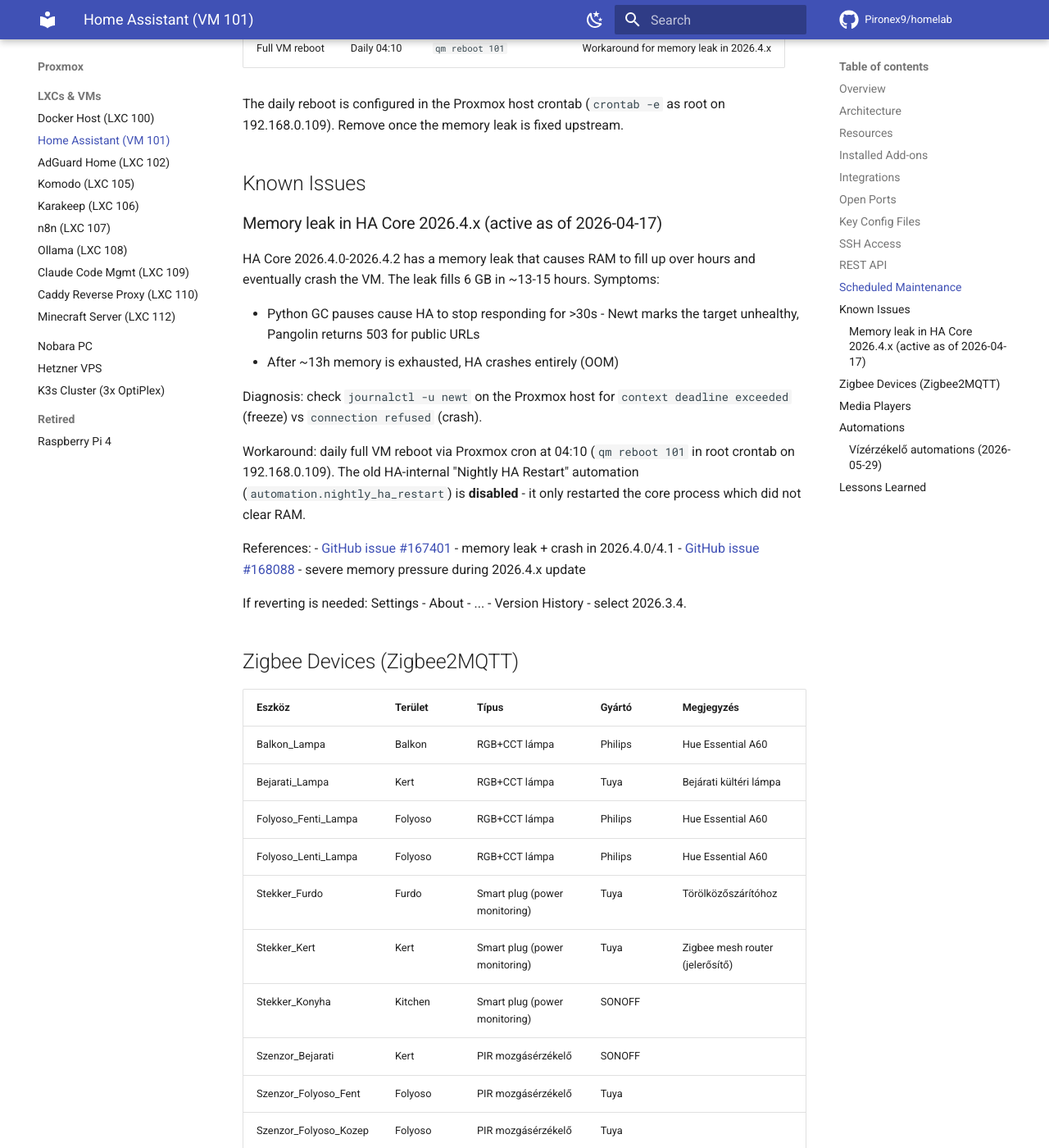
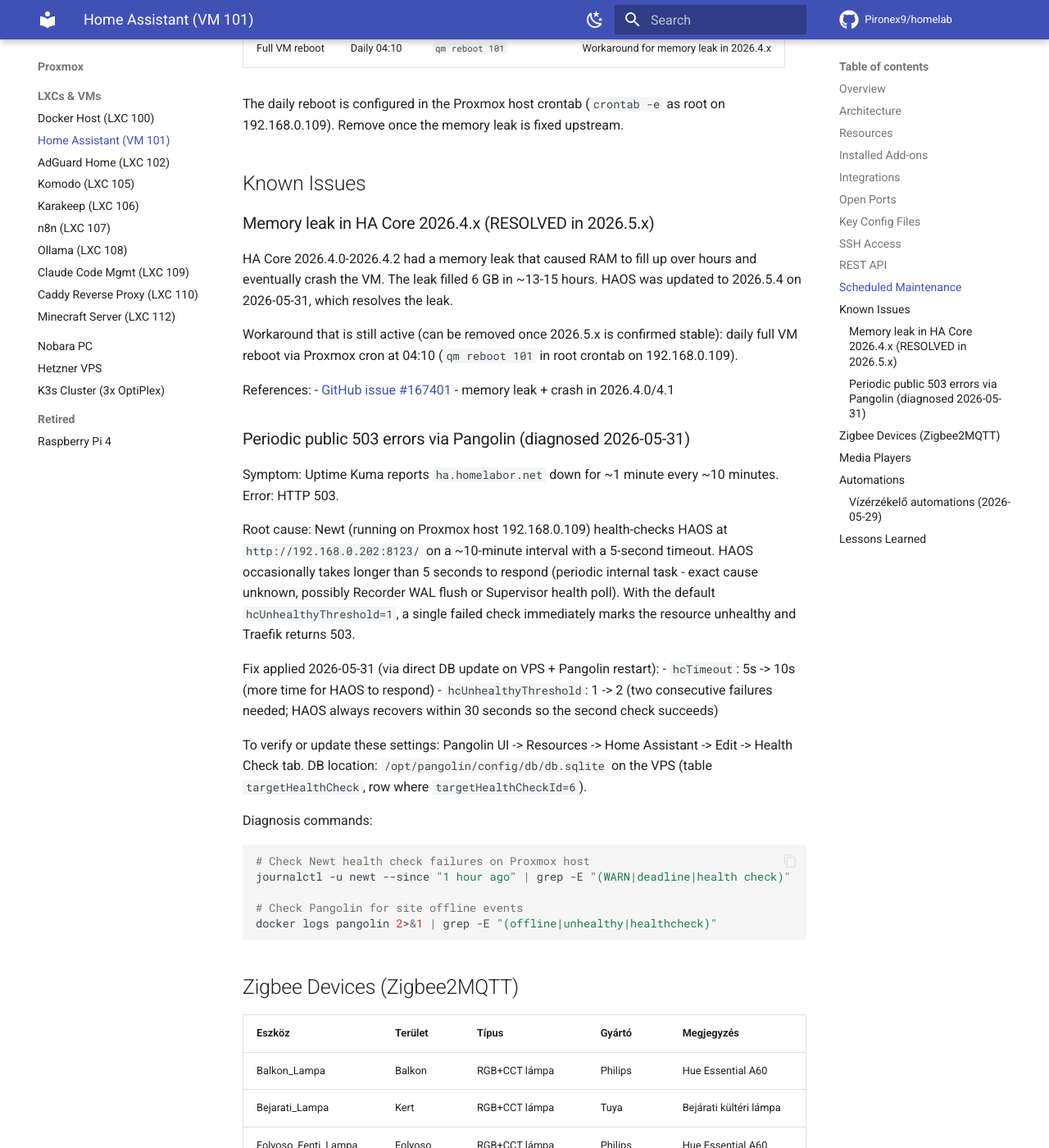
Before and after one commit to Pironex9/homelab, an MkDocs documentation site: the page built from docs/hosts/haos.md, in a window 1280 px wide and 1400 px high, scrolled down 4884 px. Shown: the whole window at 82% size. Built offline with MkDocs 1.6.1 and Material for MkDocs 9.7.7, drawn with Linux system fonts in a browser that asks for light colours; comment, search, counter and statistics services are not loaded; some of the changed text lies outside the part shown.

Commit message:
docs: document HAOS public 503 root cause and Pangolin health check fix
Periodic 503s on ha.homelabor.net were caused by Newt timing out on
HAOS health checks with hcUnhealthyThreshold=1 - one slow response
immediately triggered 503. Fixed by setting hcTimeout=10 and
hcUnhealthyThreshold=2 in Pangolin DB (2026-05-31).

- haos.md: mark 2026.4.x memory leak resolved in 2026.5.4, add
  "Periodic public 503 errors" known issue with diagnosis and fix,
  add two Lessons Learned entries about Newt health checks
- 01_Hetzner_VPS_Pangolin_Jellyfin_Setup.md: add Section 13 Lessons
  Learned with health check tuning, 503 diagnosis chain, and Newt notes

````diff
--- a/docs/hosts/haos.md
+++ b/docs/hosts/haos.md
@@ -152,22 +152,35 @@
 
 ## Known Issues
 
-### Memory leak in HA Core 2026.4.x (active as of 2026-04-17)
+### Memory leak in HA Core 2026.4.x (RESOLVED in 2026.5.x)
 
-HA Core 2026.4.0-2026.4.2 has a memory leak that causes RAM to fill up over hours and eventually crash the VM. The leak fills 6 GB in ~13-15 hours. Symptoms:
+HA Core 2026.4.0-2026.4.2 had a memory leak that caused RAM to fill up over hours and eventually crash the VM. The leak filled 6 GB in ~13-15 hours. HAOS was updated to 2026.5.4 on 2026-05-31, which resolves the leak.
 
-- Python GC pauses cause HA to stop responding for >30s - Newt marks the target unhealthy, Pangolin returns 503 for public URLs
-- After ~13h memory is exhausted, HA crashes entirely (OOM)
-
-Diagnosis: check `journalctl -u newt` on the Proxmox host for `context deadline exceeded` (freeze) vs `connection refused` (crash).
-
-Workaround: daily full VM reboot via Proxmox cron at 04:10 (`qm reboot 101` in root crontab on 192.168.0.109). The old HA-internal "Nightly HA Restart" automation (`automation.nightly_ha_restart`) is **disabled** - it only restarted the core process which did not clear RAM.
+Workaround that is still active (can be removed once 2026.5.x is confirmed stable): daily full VM reboot via Proxmox cron at 04:10 (`qm reboot 101` in root crontab on 192.168.0.109).
 
 References:
 - [GitHub issue #167401](https://github.com/home-assistant/core/issues/167401) - memory leak + crash in 2026.4.0/4.1
-- [GitHub issue #168088](https://github.com/home-assistant/core/issues/168088) - severe memory pressure during 2026.4.x update
 
-If reverting is needed: Settings - About - ... - Version History - select 2026.3.4.
+### Periodic public 503 errors via Pangolin (diagnosed 2026-05-31)
+
+Symptom: Uptime Kuma reports `ha.homelabor.net` down for ~1 minute every ~10 minutes. Error: HTTP 503.
+
+Root cause: Newt (running on Proxmox host 192.168.0.109) health-checks HAOS at `http://192.168.0.202:8123/` on a ~10-minute interval with a 5-second timeout. HAOS occasionally takes longer than 5 seconds to respond (periodic internal task - exact cause unknown, possibly Recorder WAL flush or Supervisor health poll). With the default `hcUnhealthyThreshold=1`, a single failed check immediately marks the resource unhealthy and Traefik returns 503.
+
+Fix applied 2026-05-31 (via direct DB update on VPS + Pangolin restart):
+- `hcTimeout`: 5s -> 10s (more time for HAOS to respond)
+- `hcUnhealthyThreshold`: 1 -> 2 (two consecutive failures needed; HAOS always recovers within 30 seconds so the second check succeeds)
+
+To verify or update these settings: Pangolin UI -> Resources -> Home Assistant -> Edit -> Health Check tab. DB location: `/opt/pangolin/config/db/db.sqlite` on the VPS (table `targetHealthCheck`, row where `targetHealthCheckId=6`).
+
+Diagnosis commands:
+```bash
+# Check Newt health check failures on Proxmox host
+journalctl -u newt --since "1 hour ago" | grep -E "(WARN|deadline|health check)"
+
+# Check Pangolin for site offline events
+docker logs pangolin 2>&1 | grep -E "(offline|unhealthy|healthcheck)"
+```
 
 ## Zigbee Devices (Zigbee2MQTT)
 
@@ -232,3 +245,5 @@
 - **The `ha` CLI requires Supervisor API token** - commands like `ha core info` fail from the SSH add-on shell; use the REST API instead.
 - **Protection mode** blocks Docker access - to run `docker ps` or interact with containers, Protection Mode must be disabled in the add-on settings. Leave it enabled unless absolutely needed.
 - **Alpine Linux inside, HAOS outside** - the SSH session runs in an Alpine 3.23 container sandbox, not on the HAOS host. Some host-level commands are unavailable or proxied.
+- **Newt health check vs. actual downtime** - `context deadline exceeded` in `journalctl -u newt` means HAOS was slow (>timeout), not unreachable. `connection refused` means HAOS is actually down. Brief periodic 503s on the public URL almost always mean Newt's health check timed out, not a real outage.
+- **Pangolin hcUnhealthyThreshold should be 2 for HAOS** - with threshold=1, a single slow health check response (e.g. during a recorder flush) immediately causes 503. Set to 2 so two consecutive failures are required. HAOS recovers within 30 seconds so the second check always succeeds. Current config: `hcTimeout=10, hcUnhealthyThreshold=2` (set 2026-05-31).
````
Also changed, not shown: docs/vps/01_Hetzner_VPS_Pangolin_Jellyfin_Setup.md (+19 -3 lines).
